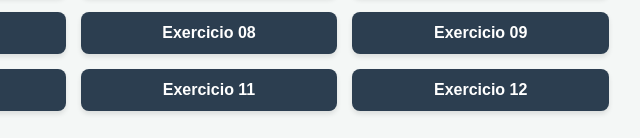
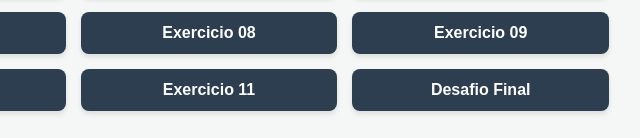
Before and after one commit to renanfelixdr14/ds2-exercicios-javascript, a plain HTML site: page index.html in a window 1280 px wide. Shown: the part 1391-1529 px from the top of the page, 431-1071 px from the left. Drawn offline with Linux system fonts and the light colour scheme; a script that the page names is missing.

Commit message:
Atualização de Id e Botão.

```diff
--- a/index.html
+++ b/index.html
@@ -43,7 +43,7 @@
         <button id="exercicio09" class="btn-exercicio">Exercicio 09</button>
         <button id="exercicio10" class="btn-exercicio">Exercicio 10</button>
         <button id="exercicio11" class="btn-exercicio">Exercicio 11</button>
-        <button id="desafio-final" class="btn-exercicio">Exercicio 12</button>
+        <button id="desafio-final" class="btn-exercicio">Desafio Final</button>
     </div>
 
     <!-- Os scripts dos carregamentos -->
```
